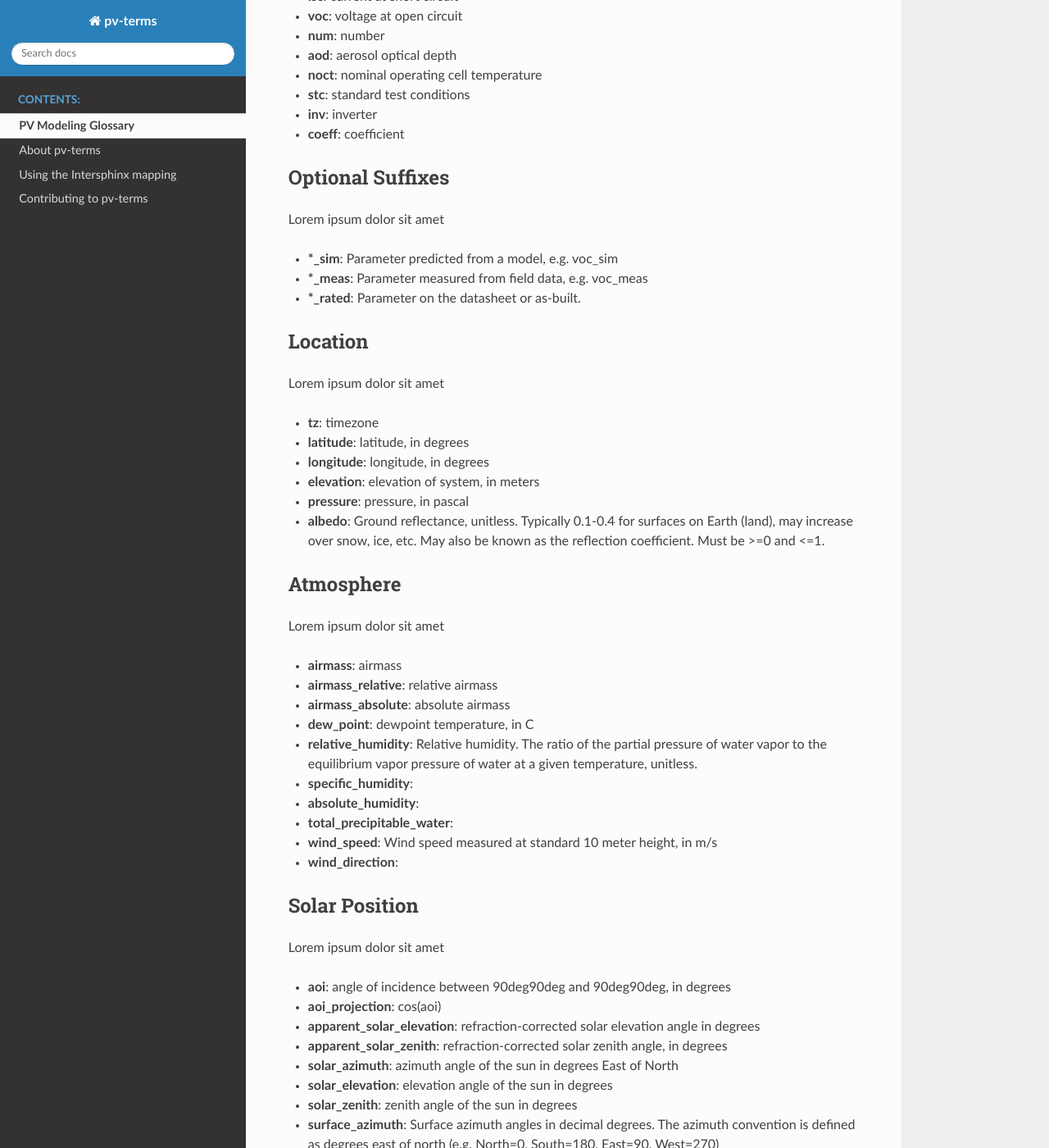
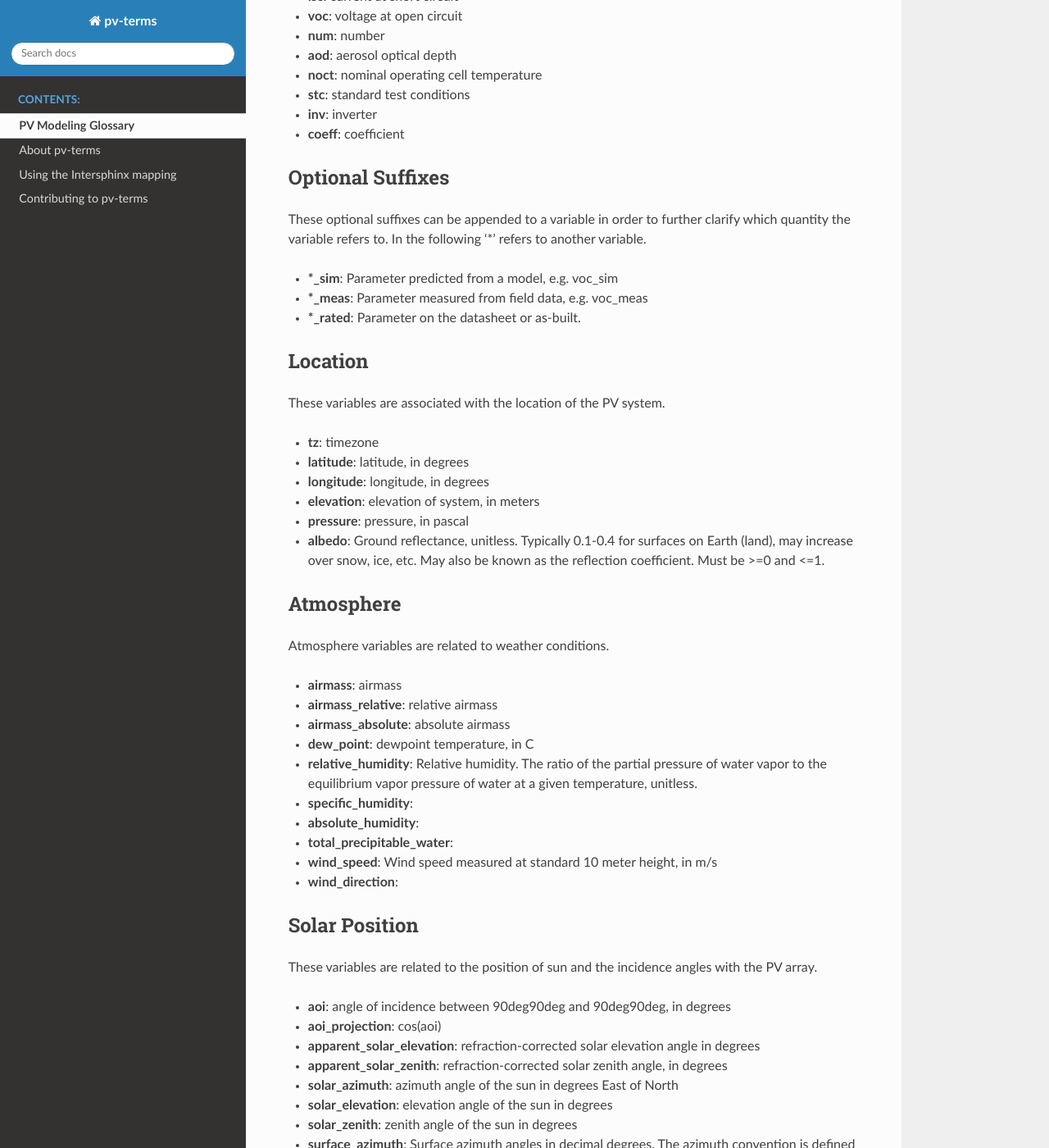
Before and after one commit to DuraMAT/pv-terms, a Sphinx documentation site: the page built from source/index.rst, in a window 1280 px wide and 1400 px high, scrolled down 664 px. Shown: the whole window at 82% size. Built offline with Sphinx 7.4.7 and the Read the Docs theme 2.0.0, drawn with Linux system fonts in a browser that asks for light colours; some of the changed text lies outside the part shown.

Commit message:
adding descriptions

```diff
--- a/source/index.rst
+++ b/source/index.rst
@@ -14,7 +14,7 @@ These abbreviations are used without expansion in the rest of the variables.
 Optional Suffixes
 -----------------
 
-Lorem ipsum dolor sit amet
+These optional suffixes can be appended to a variable in order to further clarify which quantity the variable refers to. In the following '*' refers to another variable.
 
 .. include:: generated/optional-suffixes.rst
 
@@ -22,7 +22,7 @@ Lorem ipsum dolor sit amet
 Location
 --------
 
-Lorem ipsum dolor sit amet
+These variables are associated with the location of the PV system.
 
 .. include:: generated/location.rst
 
@@ -30,7 +30,7 @@ Lorem ipsum dolor sit amet
 Atmosphere
 ----------
 
-Lorem ipsum dolor sit amet
+Atmosphere variables are related to weather conditions.
 
 .. include:: generated/atmosphere.rst
 
@@ -38,7 +38,7 @@ Lorem ipsum dolor sit amet
 Solar Position
 --------------
 
-Lorem ipsum dolor sit amet
+These variables are related to the position of sun and the incidence angles with the PV array.
 
 .. include:: generated/solar-position.rst
 
@@ -46,7 +46,7 @@ Lorem ipsum dolor sit amet
 Irradiance
 ----------
 
-Lorem ipsum dolor sit amet
+These variables denote irradiance in units of W/m^2.
 
 .. include:: generated/irradiance.rst
 
@@ -54,7 +54,7 @@ Lorem ipsum dolor sit amet
 PV System
 ---------
 
-Lorem ipsum dolor sit amet
+These variables are related to the operating current, voltage and power of PV cells, modules or arrays.
 
 .. include:: generated/pv-system.rst
 
@@ -62,7 +62,7 @@ Lorem ipsum dolor sit amet
 Module Parameters
 -----------------
 
-Lorem ipsum dolor sit amet
+Module parameters are primarily used to describe the electrical characteristic of a PV module.
 
 .. include:: generated/module-parameters.rst
 
@@ -70,7 +70,7 @@ Lorem ipsum dolor sit amet
 PV Power Plant
 --------------
 
-Lorem ipsum dolor sit amet
+These variables demonstrate a naming scheme to for PV power plant data.
 
 .. include:: generated/pv-power-plant.rst
 
```
